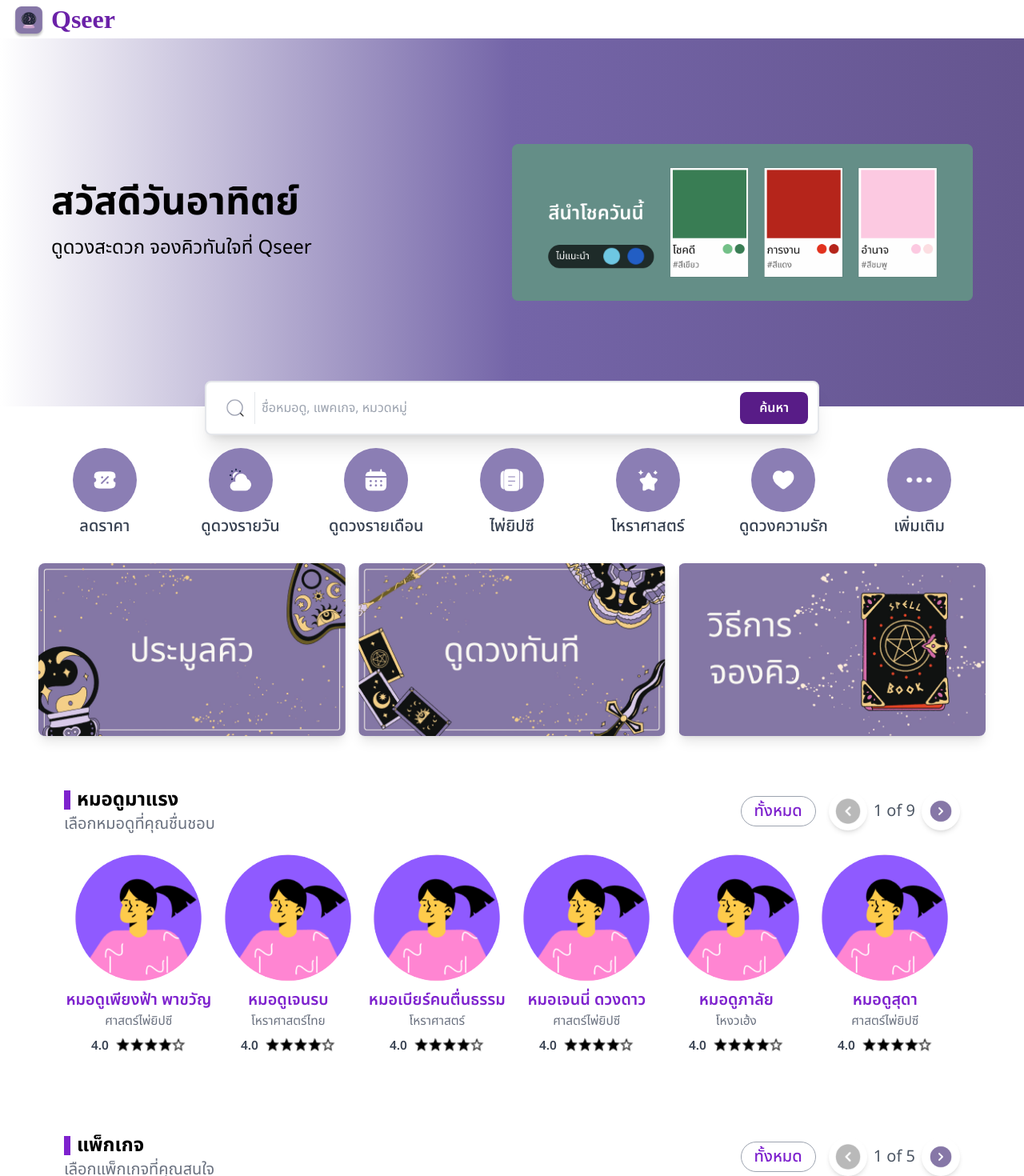
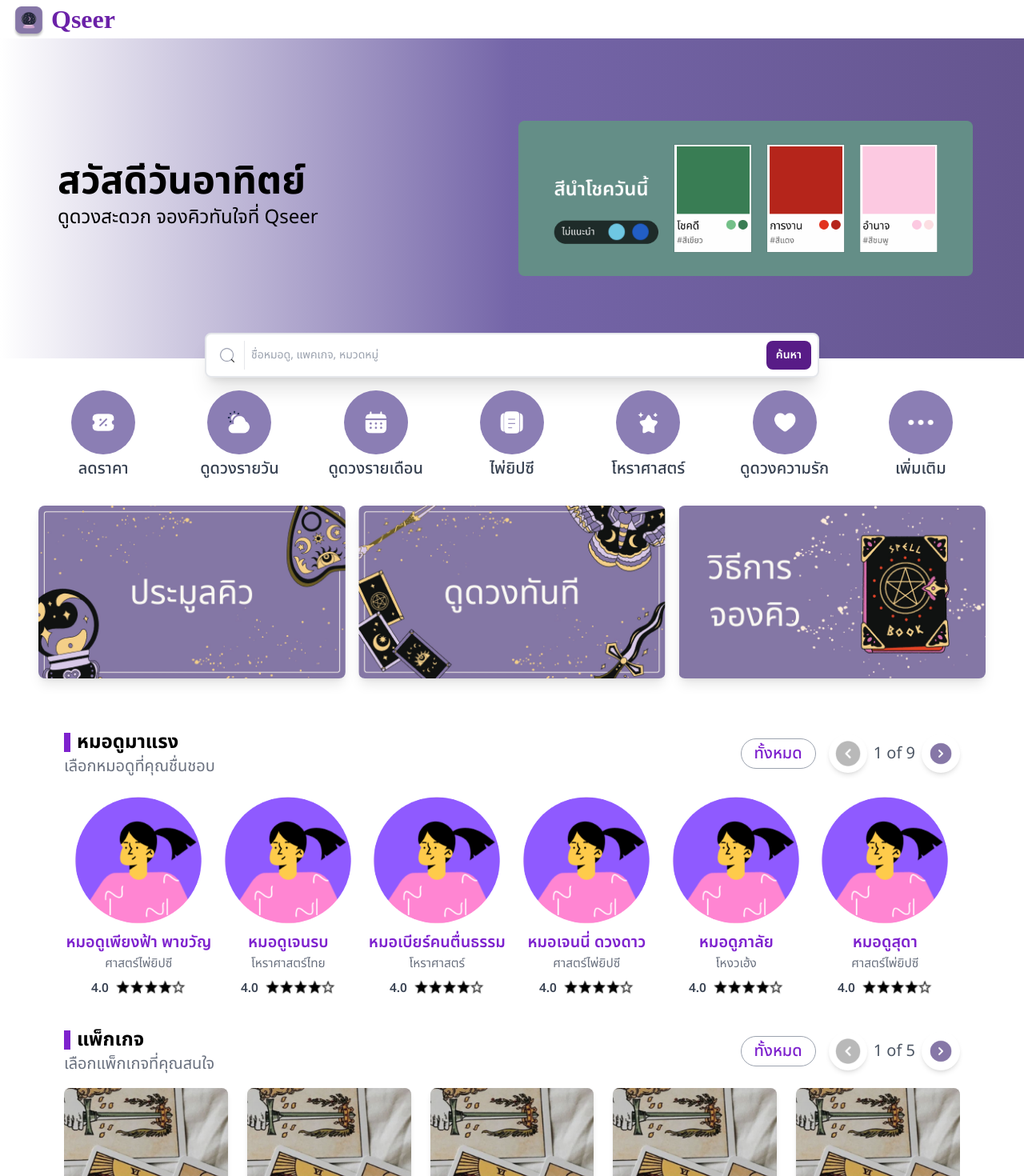
Before and after one commit to QueueSeer/Front-end-User, a React (Vite) app: page / in a window 1280 px wide. Shown: the top 1470 px of the page at 80% size. Built offline with nearby package versions, Linux system fonts and the light colour scheme; a web font is replaced by a local one.

Commit message:
ีupdate

```diff
--- a/src/assets/index.jsx
+++ b/src/assets/index.jsx
@@ -38,6 +38,7 @@ import AuctionQueue from './images/home/AuctionQueue.png';
 import horoscope from './images/home/horoscope.png';
 import Howto from "./images/home/howto.png";
 import Luckycolor from './images/home/Luckycolor.png';
+import Luckycolor2 from './images/home/Luckycolor2.png';
 import pic from './images/home/pic.png';
 import profile from './images/home/profile.png';
 
@@ -90,6 +91,7 @@ const images = {
        Luckycolor,
        pic,
        profile,
+       Luckycolor2,
 
 
 
--- a/src/components/homecomponent/HeroSection.jsx
+++ b/src/components/homecomponent/HeroSection.jsx
@@ -3,13 +3,30 @@ import Images from "../../assets";
 
 const HeroSection = () => {
   return (
-    <div className="relative w-full h-[460px] bg-gradient-to-l from-[#65558F] via-[#7465A8] to-[#FFFFFF] flex flex-col md:flex-row items-center p-16">
-      <div className="flex-1 text-black text-center md:text-left">
-        <h1 className="text-5xl font-bold">สวัสดีวันอาทิตย์</h1>
-        <p className="text-2xl mt-4">ดูดวงสะดวก จองคิวทันใจที่ Qseer</p>
+    <div className="relative w-full h-[460px] sm:h-[220px] md:h-[400px]
+                    bg-gradient-to-l from-[#65558F] via-[#7465A8] to-[#FFFFFF]
+                   flex flex-col md:flex-row items-center px-8 sm:px-6 md:px-16 py-10 sm:py-4">
+
+      {/* ส่วนข้อความ */}
+      <div className="flex-1 text-black text-center md:text-left sm:max-w-[65%] sm:px-2 sm:mb-1 translate-y-[60px] md:translate-y-0">
+
+        <h1 className="text-4xl sm:text-xl md:text-5xl font-bold leading-tight sm:leading-snug ">
+          สวัสดีวันอาทิตย์
+        </h1>
+        <p className="text-xl sm:text-base md:text-2xl mt-4 sm:mt-1">
+          ดูดวงสะดวก จองคิวทันใจที่ Qseer
+        </p>
       </div>
+
+      {/* ส่วนรูปภาพ */}
       <div className="flex-1 flex justify-end w-full">
-        <img src={Images.Luckycolor} alt="Lucky Color" className="w-full h-auto max-w-none object-cover" />
+        {/* ภาพสำหรับ Desktop */}
+        <img src={Images.Luckycolor} alt="Lucky Color"
+             className="hidden md:block w-[80%] sm:w-[70%] md:w-full h-auto max-w-none object-cover " />
+
+        {/* ภาพสำหรับ โทรศัพท์/iPad */}
+        <img src={Images.Luckycolor2} alt="Lucky Color Mobile"
+             className="block md:hidden w-[100%] sm:w-full h-auto max-w-none object-contain sm:-mt-4" />
       </div>
     </div>
   );
--- a/src/components/homecomponent/IconSection.jsx
+++ b/src/components/homecomponent/IconSection.jsx
@@ -13,8 +13,9 @@ const IconSection = () => {
   ];
 
   return (
-      <div className="relative p-4 overflow-x-auto sm:overflow-visible whitespace-nowrap scrollbar-hide">
-        <div className="grid grid-cols-3 sm:grid-cols-7 gap-1 text-center flex-nowrap sm:flex-none">
+    <div className="relative p-4">
+      {/* บนมือถือให้เลื่อนข้างได้ */}
+      <div className="flex sm:grid sm:grid-cols-7 gap-2 text-center overflow-x-auto sm:overflow-visible scrollbar-hide">
         {icons.map((icon, index) => (
           <div key={index} className="flex flex-col items-center shrink-0 w-[70px] sm:w-auto">
             <div className="w-14 h-14 sm:w-20 sm:h-20 flex items-center justify-center bg-[#8B7EB4] rounded-full">
--- a/src/components/homecomponent/Package/PackageHeader.jsx
+++ b/src/components/homecomponent/Package/PackageHeader.jsx
@@ -10,8 +10,11 @@ const PackageHeader = ({ onPrev, onNext, currentIndex, totalPackages }) => {
                 </h2>
                 <p className="text-gray-500 text-xl">เลือกแพ็กเกจที่คุณสนใจ</p>
             </div>
-            <div className="flex items-center gap-4">
-                <button className="border border-gray-400 px-4 py-1 rounded-full text-purple-700 text-xl font-medium">ทั้งหมด</button>
+            {/* ซ่อนปุ่ม Next/Prev และเลขเพจเฉพาะบนมือถือ */}
+            <div className="hidden sm:flex items-center gap-4">
+                <button className="border border-gray-400 px-4 py-1 rounded-full text-purple-700 text-xl font-medium">
+                    ทั้งหมด
+                </button>
                 <div className="flex items-center gap-2">
                     <button onClick={onPrev} disabled={currentIndex === 0} className="p-2 rounded-full shadow-md">
                         <img src={currentIndex === 0 ? Images.Arrowleft : Images.Arrowleftcolor} alt="prev" className="w-8 h-8" />
--- a/src/components/homecomponent/Package/PackageSection.jsx
+++ b/src/components/homecomponent/Package/PackageSection.jsx
@@ -28,7 +28,7 @@ const PackageSection = () => {
     };
 
     return (
-        <div className="p-12">
+        <div className="p-12 translate-y-[-60px]  ">
             <PackageHeader onPrev={prevSlide} onNext={nextSlide} currentIndex={currentIndex} totalPackages={packages.length} />
             <div className="overflow-hidden w-full">
                 <div className="flex transition-transform duration-300 gap-6" style={{ transform: `translateX(-${currentIndex * 100 / visiblePackages}%)` }}>
--- a/src/components/homecomponent/PopularCategories/PopularCategories.jsx
+++ b/src/components/homecomponent/PopularCategories/PopularCategories.jsx
@@ -13,7 +13,7 @@ const PopularCategories = () => {
     ];
 
     return (
-        <div className="p-12">
+        <div className="p-12 translate-y-[-70px]">
             <PopularCategoriesHeader />
             <div className="grid grid-cols-3 gap-6 mt-4">
                 {categories.map((category, index) => (
--- a/src/components/homecomponent/SearchBar.jsx
+++ b/src/components/homecomponent/SearchBar.jsx
@@ -3,17 +3,28 @@ import Images from "../../assets";
 
 const SearchBar = () => {
   return (
-    <div className="relative -mt-16 flex justify-center w-full max-w-3xl mx-auto border-2 rounded-lg overflow-hidden shadow-xl bg-white p-3">
-      <div className="flex items-center px-3 bg-white border-r">
+    <div className="relative -mt-16 flex justify-center w-full max-w-3xl mx-auto border-2 rounded-lg overflow-hidden shadow-xl bg-white p-3
+      sm:p-2 sm:max-w-xl md:max-w-3xl">
 
-      <img src={Images.Searchicon} alt="Search" className="w-6 h-6 text-gray-500" />
+      {/* ไอคอน Search */}
+      <div className="flex items-center px-3 bg-white border-r
+        sm:px-2 sm:w-10 sm:flex sm:items-center">
+        <img src={Images.Searchicon} alt="Search" className="w-6 h-6 sm:w-5 sm:h-5 text-gray-500 sm:block" />
       </div>
+
+      {/* ช่อง Input */}
       <input
         type="text"
         placeholder="ชื่อหมอดู, แพคเกจ, หมวดหมู่"
-        className="p-2 flex-grow text-gray-500 focus:outline-none"
+        className="p-3 flex-grow text-gray-500 focus:outline-none
+        sm:p-2 sm:text-sm"
       />
-      <button className="bg-purple-900 text-white px-6 py-2 font-semibold rounded-lg">ค้นหา</button>
+
+      {/* ปุ่มค้นหา */}
+      <button className="bg-purple-900 text-white px-6 py-2 font-semibold rounded-lg
+        sm:px-3 sm:py-1 sm:text-sm">
+        ค้นหา
+      </button>
     </div>
   );
 };
--- a/src/components/homecomponent/SeerPopular/PopularSeers.jsx
+++ b/src/components/homecomponent/SeerPopular/PopularSeers.jsx
@@ -17,10 +17,11 @@ const PopularSeers = () => {
     ];
 
     const [currentIndex, setCurrentIndex] = useState(0);
-    const visibleSeers = 5; // เพิ่มจำนวนหมอดูที่แสดงเป็น 5 คนแทน 3
+    const visibleSeersDesktop = 5; // Desktop แสดง 5 คน
+    const visibleSeersMobile = 3; // มือถือแสดง 3 คน
 
     const nextSlide = () => {
-        if (currentIndex < seers.length - visibleSeers) {
+        if (currentIndex < seers.length - visibleSeersDesktop) {
             setCurrentIndex(currentIndex + 1);
         }
     };
@@ -33,9 +34,23 @@ const PopularSeers = () => {
 
     return (
         <div className="p-12">
+            {/* Header พร้อมปุ่มเลื่อน */}
             <SeerHeader onPrev={prevSlide} onNext={nextSlide} currentIndex={currentIndex} totalSeers={seers.length} />
-            <div className="overflow-hidden w-full">
-                <div className="flex transition-transform duration-300" style={{ transform: `translateX(-${currentIndex * 100 / visibleSeers}%)` }}>
+
+            {/* Desktop: Slide ได้, มือถือ & iPad: Scroll ขวาได้ */}
+            <div className="w-full">
+                {/*  Desktop: Slide ได้, ไม่มี Scroll */}
+                <div className="hidden md:block overflow-hidden">
+                    <div className="flex transition-transform duration-300"
+                        style={{ transform: `translateX(-${currentIndex * 100 / visibleSeersDesktop}%)` }}>
+                        {seers.map((seer, index) => (
+                            <SeerCard key={index} seer={seer} />
+                        ))}
+                    </div>
+                </div>
+
+                {/*  มือถือ & iPad: Scroll ขวาได้ */}
+                <div className="md:hidden flex overflow-x-auto whitespace-nowrap scrollbar-hide">
                     {seers.map((seer, index) => (
                         <SeerCard key={index} seer={seer} />
                     ))}
--- a/src/components/homecomponent/SeerPopular/SeerHeader.jsx
+++ b/src/components/homecomponent/SeerPopular/SeerHeader.jsx
@@ -10,14 +10,17 @@ const SeerHeader = ({ onPrev, onNext, currentIndex, totalSeers }) => {
                 </h2>
                 <p className="text-gray-500 text-xl">เลือกหมอดูที่คุณชื่นชอบ</p>
             </div>
-            <div className="flex items-center gap-4">
-                <button className="border border-gray-400 px-4 py-1 rounded-full text-purple-700 text-xl font-medium">ทั้งหมด</button>
+            {/* ซ่อนปุ่ม Next/Prev เฉพาะบนมือถือ */}
+            <div className="hidden sm:flex items-center gap-4">
+                <button className="border border-gray-400 px-4 py-1 rounded-full text-purple-700 text-xl font-medium">
+                    ทั้งหมด
+                </button>
                 <div className="flex items-center gap-2">
-                    <button onClick={onPrev} disabled={currentIndex === 0} className=" p-2 rounded-full shadow-md">
+                    <button onClick={onPrev} disabled={currentIndex === 0} className="p-2 rounded-full shadow-md">
                         <img src={currentIndex === 0 ? Images.Arrowleft : Images.Arrowleftcolor} alt="prev" className="w-8 h-8" />
                     </button>
                     <span className="text-gray-600 text-xl">{currentIndex + 1} of {totalSeers}</span>
-                    <button onClick={onNext} disabled={currentIndex >= totalSeers - 3} className=" p-2 rounded-full shadow-md">
+                    <button onClick={onNext} disabled={currentIndex >= totalSeers - 3} className="p-2 rounded-full shadow-md">
                         <img src={Images.ArrowRight} alt="next" className="w-8 h-8" />
                     </button>
                 </div>
--- /dev/null
+++ b/src/components/homecomponent/SeerPopular/SeerList.jsx
@@ -0,0 +1,17 @@
+import React from "react";
+import SeerCard from "./SeerCard";
+
+const SeerList = ({ seers }) => {
+    return (
+        <div className="relative p-4">
+            {/* ✅ ใช้ flex-wrap บน Desktop และเลื่อนได้บนมือถือ */}
+            <div className="flex sm:grid sm:grid-cols-6 gap-4 text-center overflow-x-auto sm:overflow-visible scrollbar-hide">
+                {seers.map((seer, index) => (
+                    <SeerCard key={index} seer={seer} />
+                ))}
+            </div>
+        </div>
+    );
+};
+
+export default SeerList;
```
Also changed, not shown: src/assets/images/home/Luckycolor2.png (added), src/components/homecomponent/Package/PackageList.jsx (added). Lines whose indentation alone changed are shown as unchanged.
